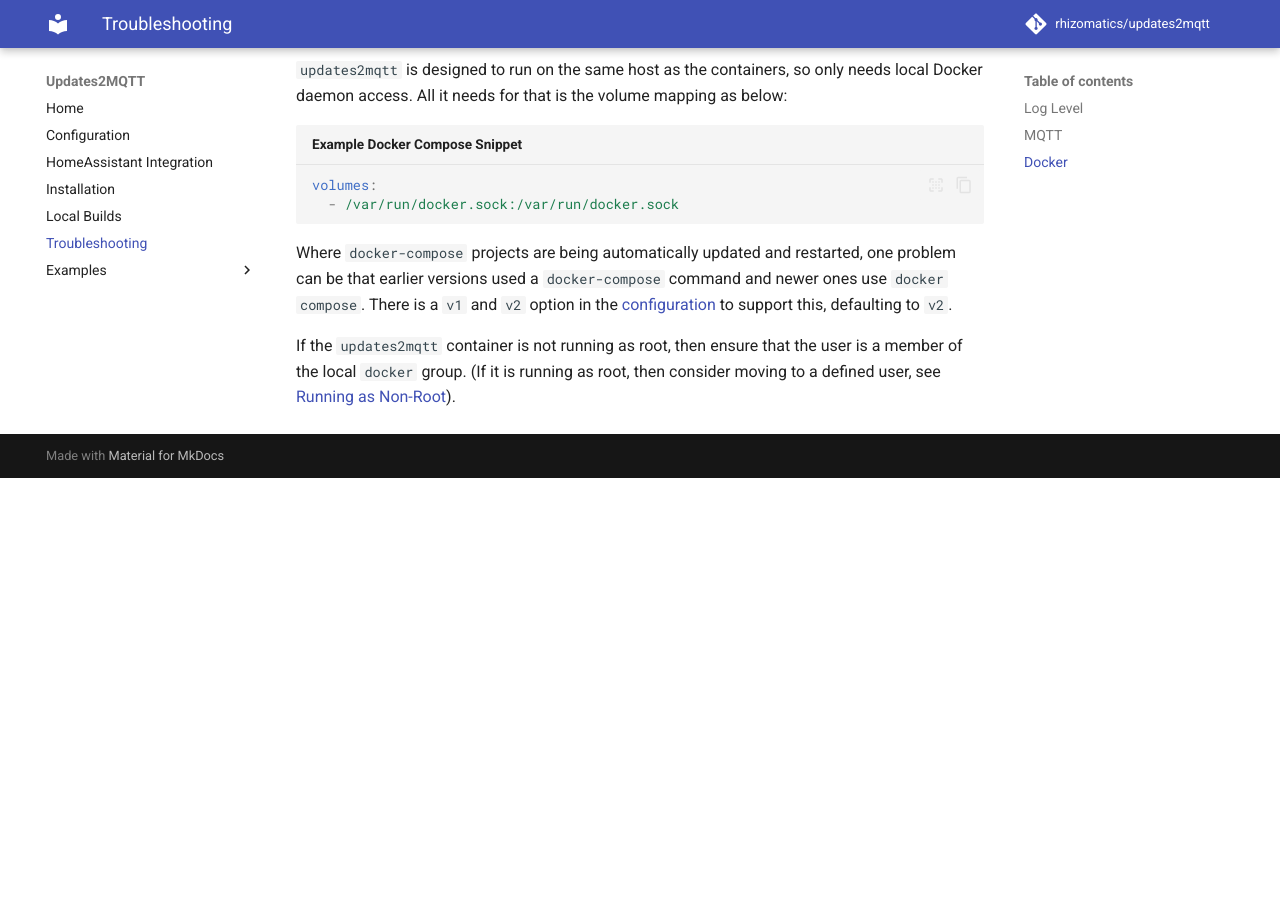
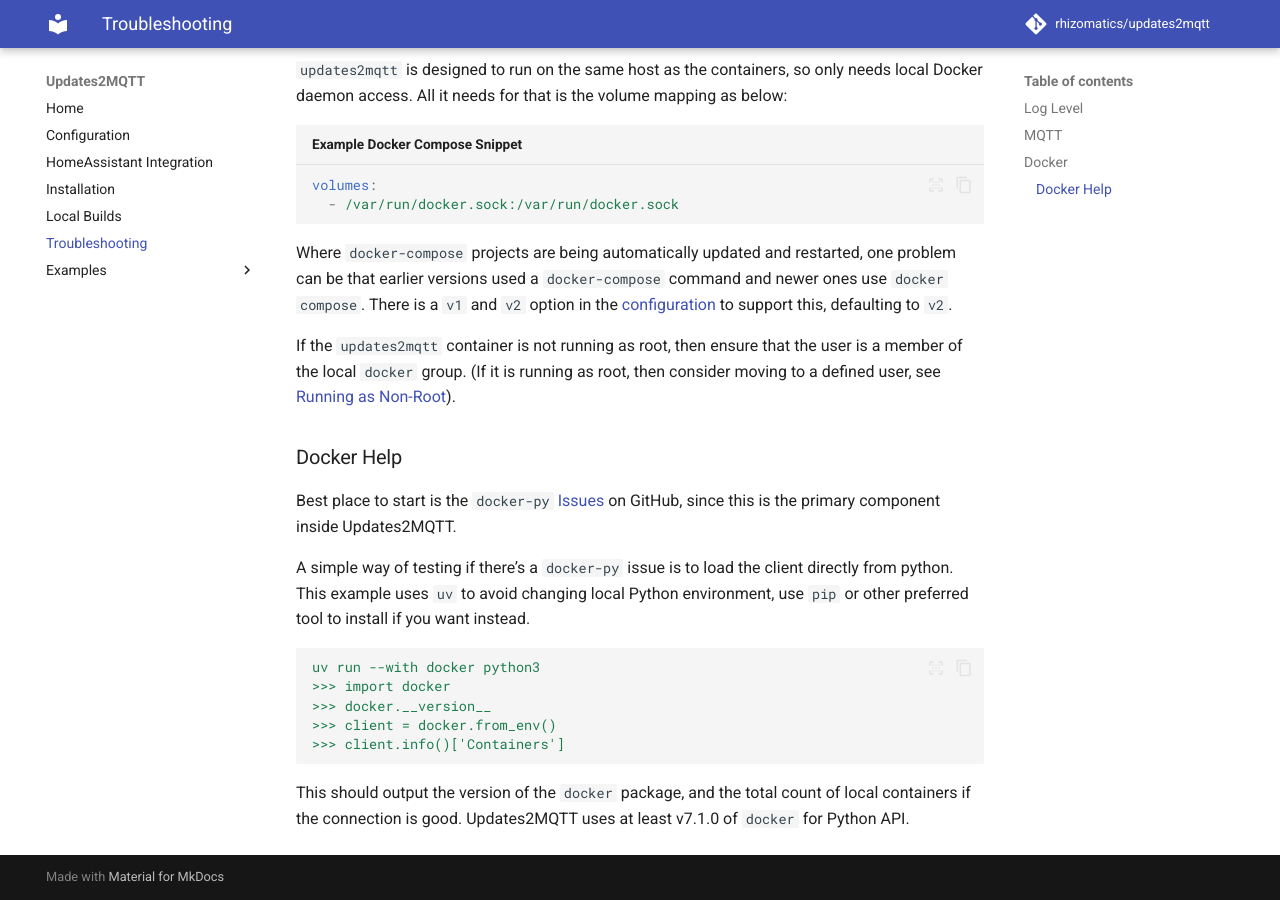
Before and after one commit to rhizomatics/updates2mqtt, an MkDocs documentation site: the page built from docs/troubleshooting.md, in a window 1280 px wide and 900 px high, scrolled down 667 px. Built offline with MkDocs 1.6.1 and Material for MkDocs 9.7.7, drawn with Linux system fonts in a browser that asks for light colours; comment, search, counter and statistics services are not loaded; before the commit the page ends 1145 px from its top, so only the background shows below that.

Commit message:
add docs

````diff
--- a/docs/troubleshooting.md
+++ b/docs/troubleshooting.md
@@ -32,3 +32,21 @@
 
 If the `updates2mqtt` container is not running as root, then ensure that the user is a member of the local `docker` group. (If it is running as root, then consider moving
 to a defined user, see [Running as Non-Root](configuration.md#running-as-non-root)).
+
+### Docker Help
+
+Best place to start is the `docker-py` [Issues](https://github.com/docker/docker-py/issues?q=is%3Aissue) on GitHub, since this is the primary component inside Updates2MQTT.
+
+A simple way of testing if there's a `docker-py` issue is to load the client
+directly from python. This example uses `uv` to avoid changing local Python
+environment, use `pip` or other preferred tool to install if you want instead.
+
+```yaml
+uv run --with docker python3
+>>> import docker
+>>> docker.__version__
+>>> client = docker.from_env()
+>>> client.info()['Containers']
+```
+
+This should output the version of the `docker` package, and the total count of local containers if the connection is good. Updates2MQTT uses at least v7.1.0 of `docker` for Python API.
````
